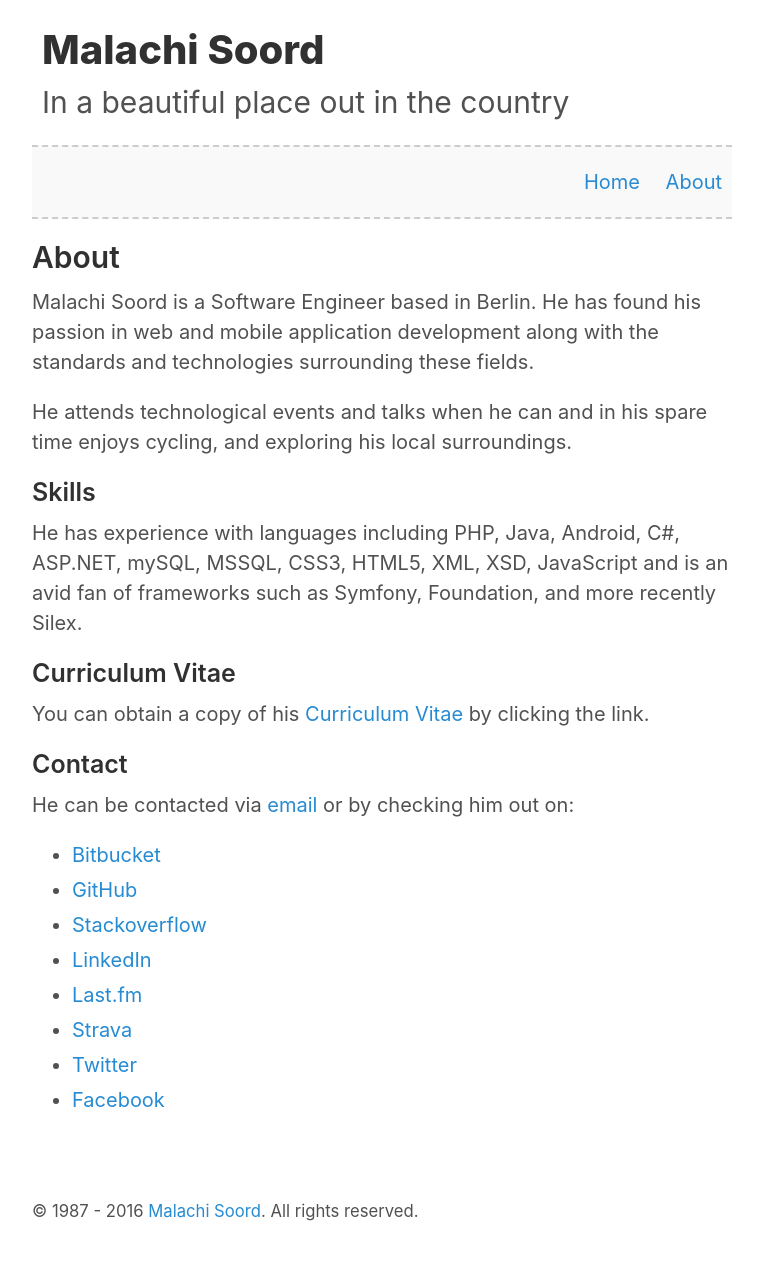
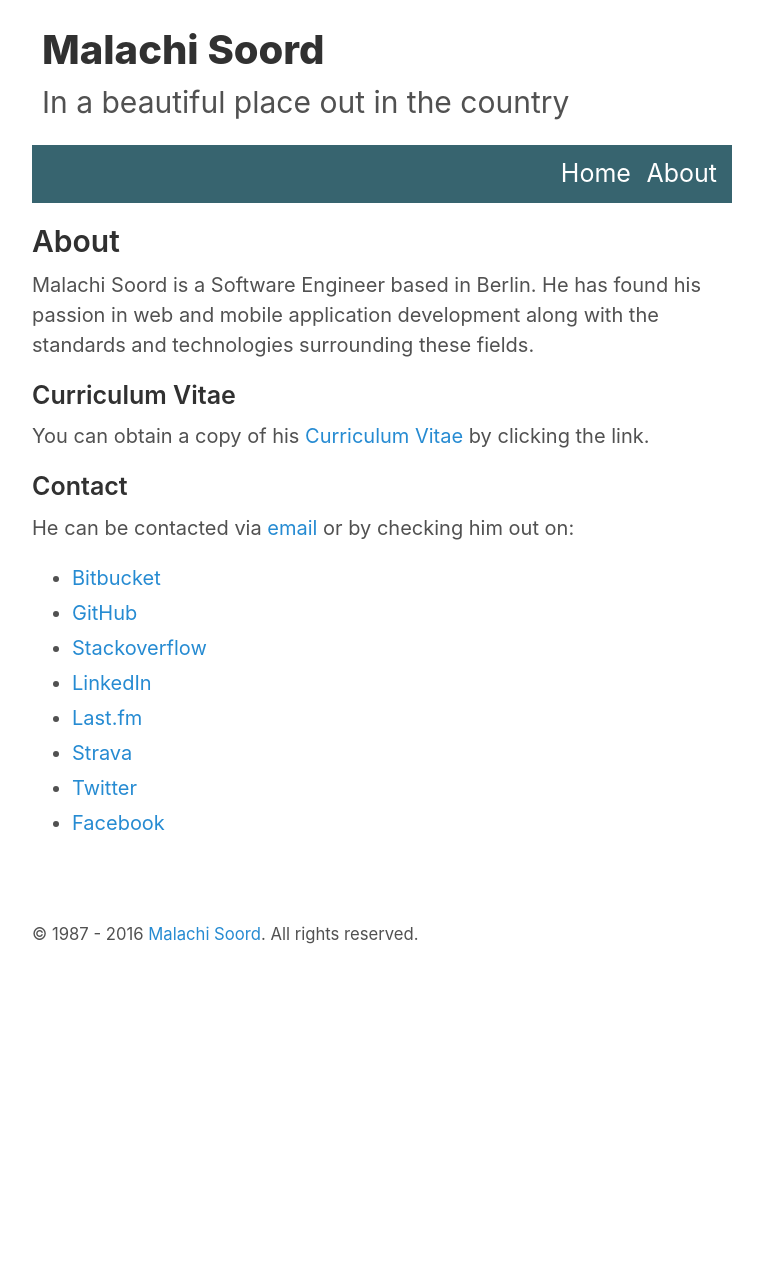
Before and after one commit to inverse/personal-site, a Jekyll site: the page built from about.md, in a window 1280 px wide. Shown: the whole page, without its empty margins (258-1021 px from the left). Built offline with Jekyll 4.4.1, drawn with Linux system fonts in a browser that asks for light colours; after the commit the page ends 988 px from its top, so only the background shows below that.

Commit message:
Update about and new theme

```diff
--- a/_includes/head.html
+++ b/_includes/head.html
@@ -14,5 +14,6 @@
   <link rel="apple-touch-icon-precomposed" sizes="144x144" href="{{ site.baseurl }}/public/apple-touch-icon-precomposed.png">
   <link rel="shortcut icon" href="{{ site.baseurl }}/public/favicon.ico">
   <link rel="alternate" type="application/atom+xml" title="{{ site.title }}" href="{{ site.baseurl }}/atom.xml">
+  <meta name="theme-color" content="#37646f" />
   {% seo %}
 </head>
--- a/_sass/_nav.scss
+++ b/_sass/_nav.scss
@@ -1,13 +1,12 @@
 nav {
     text-align: right;
-    border-top:2px dashed $gray-2;
-    border-bottom:2px dashed $gray-2;
-    background: $gray-1;
+    background: $nav-color;
     margin-bottom:1em;
+    padding:0 0.5em;
 
     ul {
         list-style: none;
-        margin:0.5em 0;
+        margin-bottom: 0.5em;
         padding:0;
     }
 
@@ -15,15 +14,24 @@ nav {
         display: inline-block;
 
         a {
-            padding: 10px;
+            font-size: 1.25em;
+            padding: 5px;
+            margin:5px 0;
             display: inline-block;
             border-radius: 5px;
+            color: white;
 
             &:hover {
                 text-decoration: none;
-                background: $gray-3;
-                color: white;
+                background: $nav-hover;
             }
         }
     }
 }
+
+@media (max-width: 30em) {
+    nav {
+        margin:0 -1.5em;
+        padding:0 1.5em;
+        }
+}
--- a/_sass/_variables.scss
+++ b/_sass/_variables.scss
@@ -13,6 +13,7 @@ $blue: #268bd2;
 // $blue: #6a9fb5;
 $brown: #8f5536;
 
+
 $root-font-family: -apple-system, BlinkMacSystemFont, "Segoe UI", "Roboto", "Oxygen", "Ubuntu", "Cantarell", "Fira Sans", "Droid Sans", "Helvetica Neue", Arial, sans-serif;
 $root-font-size: 16px;
 $root-line-height: 1.5;
@@ -20,6 +21,8 @@ $root-line-height: 1.5;
 $body-color: #515151;
 $body-bg: #fff;
 $link-color: $blue;
+$nav-color: #37646f;
+$nav-hover: #16272c;
 
 $border-color: #e5e5e5;
 
--- a/about.md
+++ b/about.md
@@ -4,12 +4,6 @@ title: About
 ---
 
 Malachi Soord is a Software Engineer based in Berlin. He has found his passion in web and mobile application development along with the standards and technologies surrounding these fields.
-
-He attends technological events and talks when he can and in his spare time enjoys cycling, and exploring his local surroundings.
-
-## Skills
-
-He has experience with languages including PHP, Java, Android, C#, ASP.NET, mySQL, MSSQL, CSS3, HTML5, XML, XSD, JavaScript and is an avid fan of frameworks such as Symfony, Foundation, and more recently Silex.
 
 ## Curriculum Vitae
 
```
